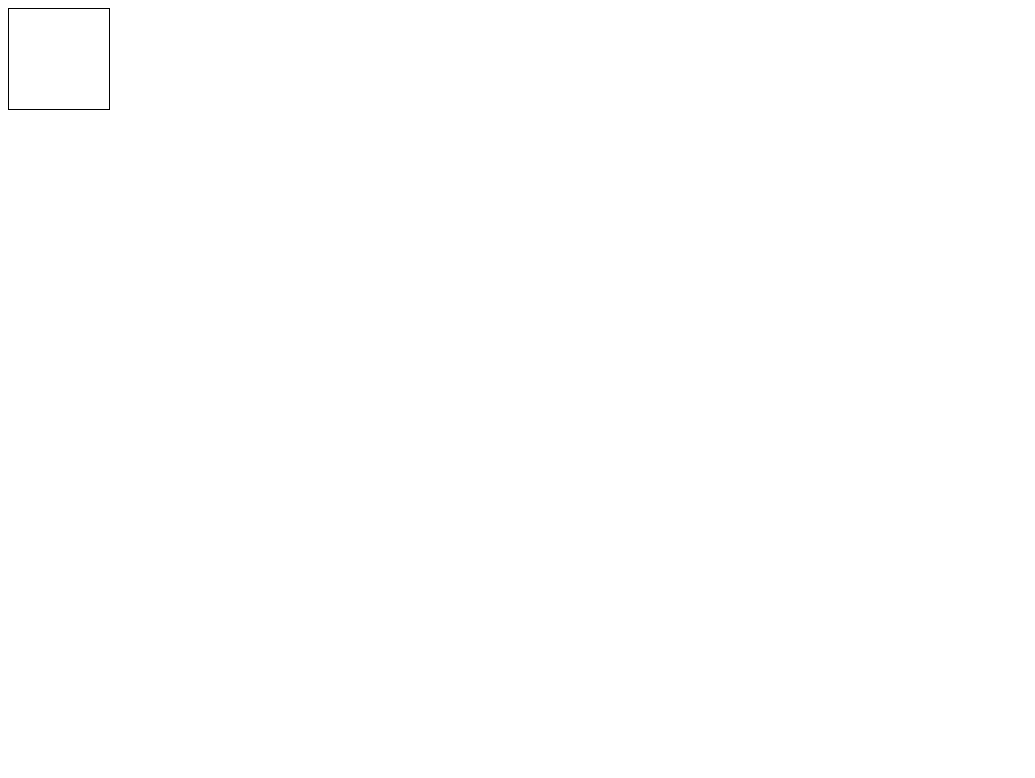
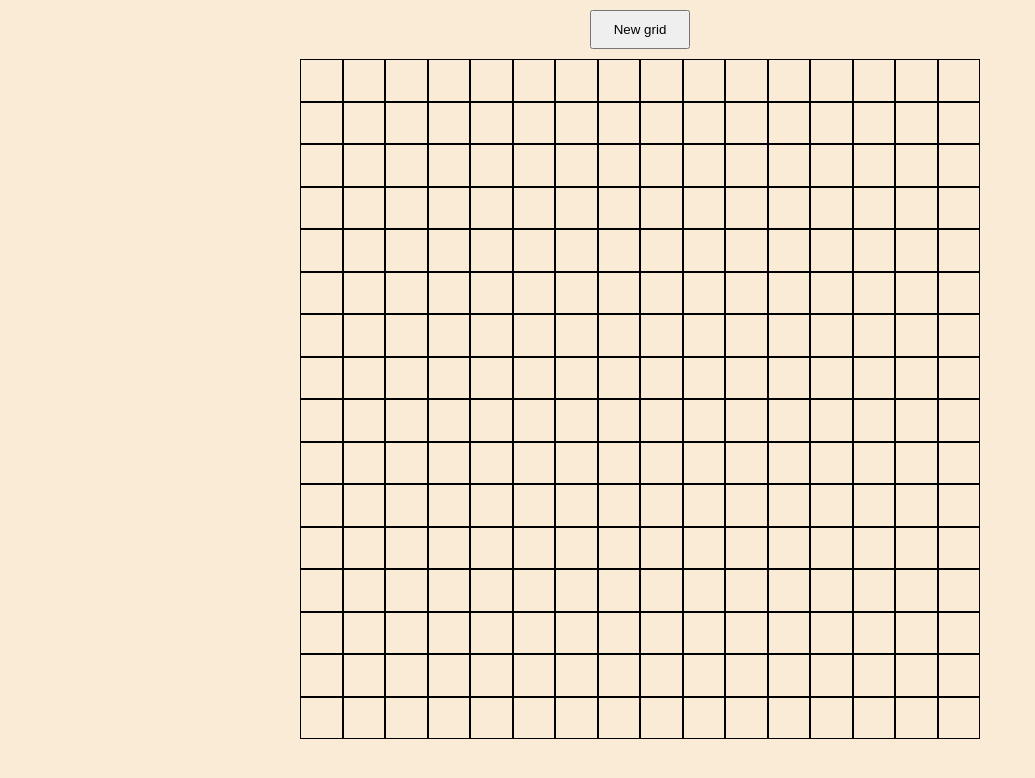
Before and after one commit to wishyrater/odin-etch-a-sketch, a plain HTML site: page index.html in a window 1280 px wide. Shown: the whole page, without its empty margins (0-1035 px from the left). Drawn offline with Linux system fonts and the light colour scheme.

Commit message:
Create grid for drawing and allow user input to change grid

```diff
--- a/index.html
+++ b/index.html
@@ -8,6 +8,7 @@
         <link rel="stylesheet" href="styles.css">
     </head>
     <body>
+        <button class="btn">New grid</button>
         <div class="container">
 
         </div>
--- a/script.js
+++ b/script.js
@@ -1,6 +1,45 @@
 const container = document.querySelector(".container");
 
-const div = document.createElement("div");
-div.classList.add("square");
+function makeGrid(gridSize) {
+    container.innerHTML = '';
+    const squareSize = `calc(100% / ${gridSize})`;
+    for (let i = 0; i < gridSize; i++) {
+        for (let j = 0; j < gridSize; j++) {
+            const square = document.createElement("div");
+            square.classList.add("square");
+            square.style.width = squareSize;
+            square.style.height = squareSize;
+            container.appendChild(square);
+        }
+    }
+    const squares = document.querySelectorAll(".square");
 
-container.appendChild(div);
+    squares.forEach(square => square.addEventListener("mouseover", (e) => {
+        e.target.classList.add("hovered");
+    }))
+}
+
+function getNewGridSize() {
+    let input;
+    do {
+        input = prompt("Input new grid size (0-100):");
+        input = Number(input);
+    } while (input > 100 || input < 0 || isNaN(input));
+    return input;
+}
+
+document.addEventListener("DOMContentLoaded", makeGrid(16));
+
+const button = document.querySelector(".btn");
+
+button.addEventListener("click", function() {
+   let newGridSize = getNewGridSize();
+
+   while (container.firstChild) {
+    container.removeChild(container.firstChild);
+   }
+
+   makeGrid(newGridSize);
+
+
+})
--- a/styles.css
+++ b/styles.css
@@ -1,5 +1,33 @@
+body {
+    margin: 0;
+    padding: 0;
+    display: flex;
+    flex-direction: column;
+    justify-content: center;
+    align-items: center;
+    background-color: antiquewhite;
+    border: none;
+}
+
+.btn {
+    padding: 10px;
+    margin: 10px;
+    width: 100px
+}
+
+.container {
+    margin-top: auto;
+    display: flex;
+    flex-wrap: wrap;
+    height: 85dvh;
+    width: 85dvh;
+}
+
 .square {
     border: 1px solid black;
-    height: 100px;
-    width: 100px;
+    box-sizing: border-box;
 }
+
+.hovered {
+    background-color: aqua;
+}
```
